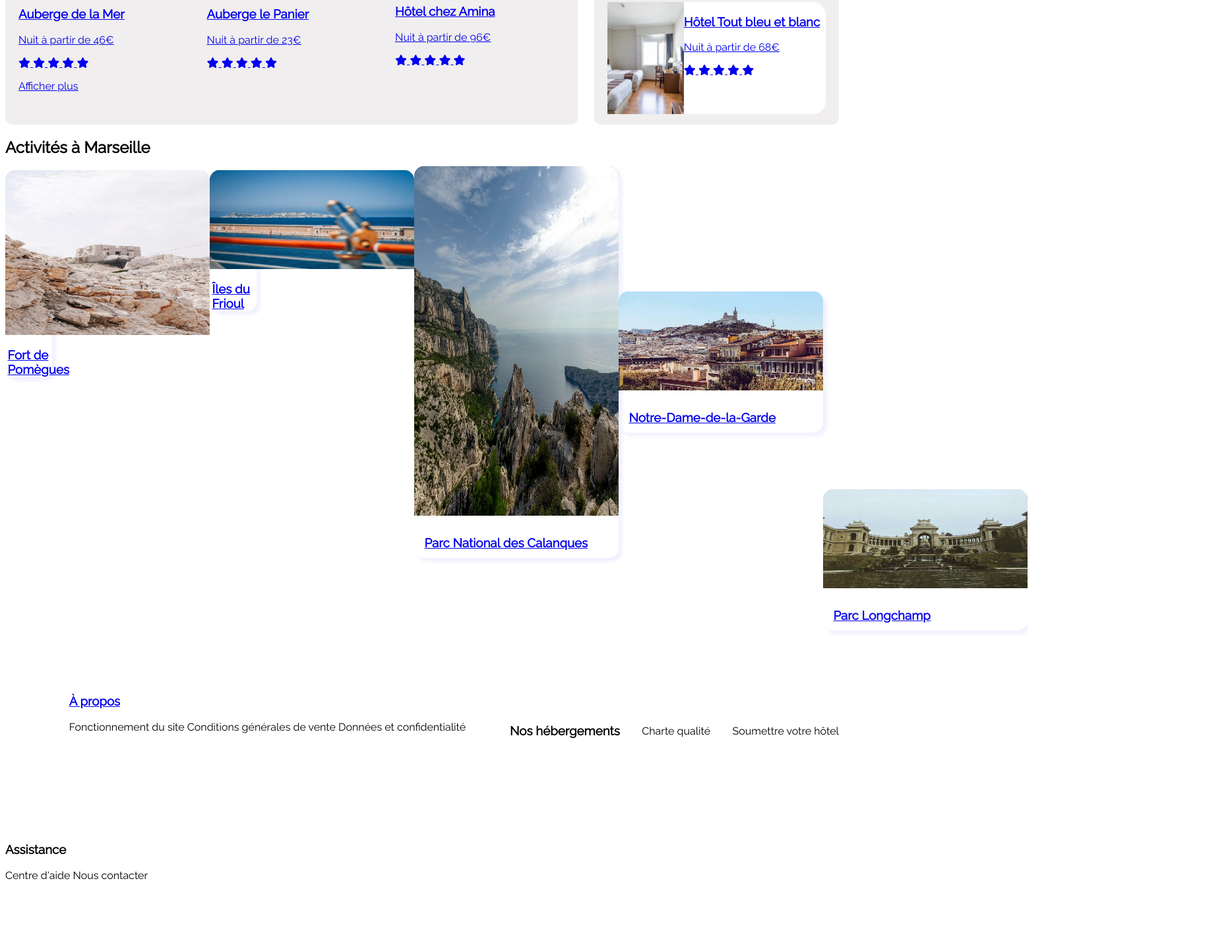
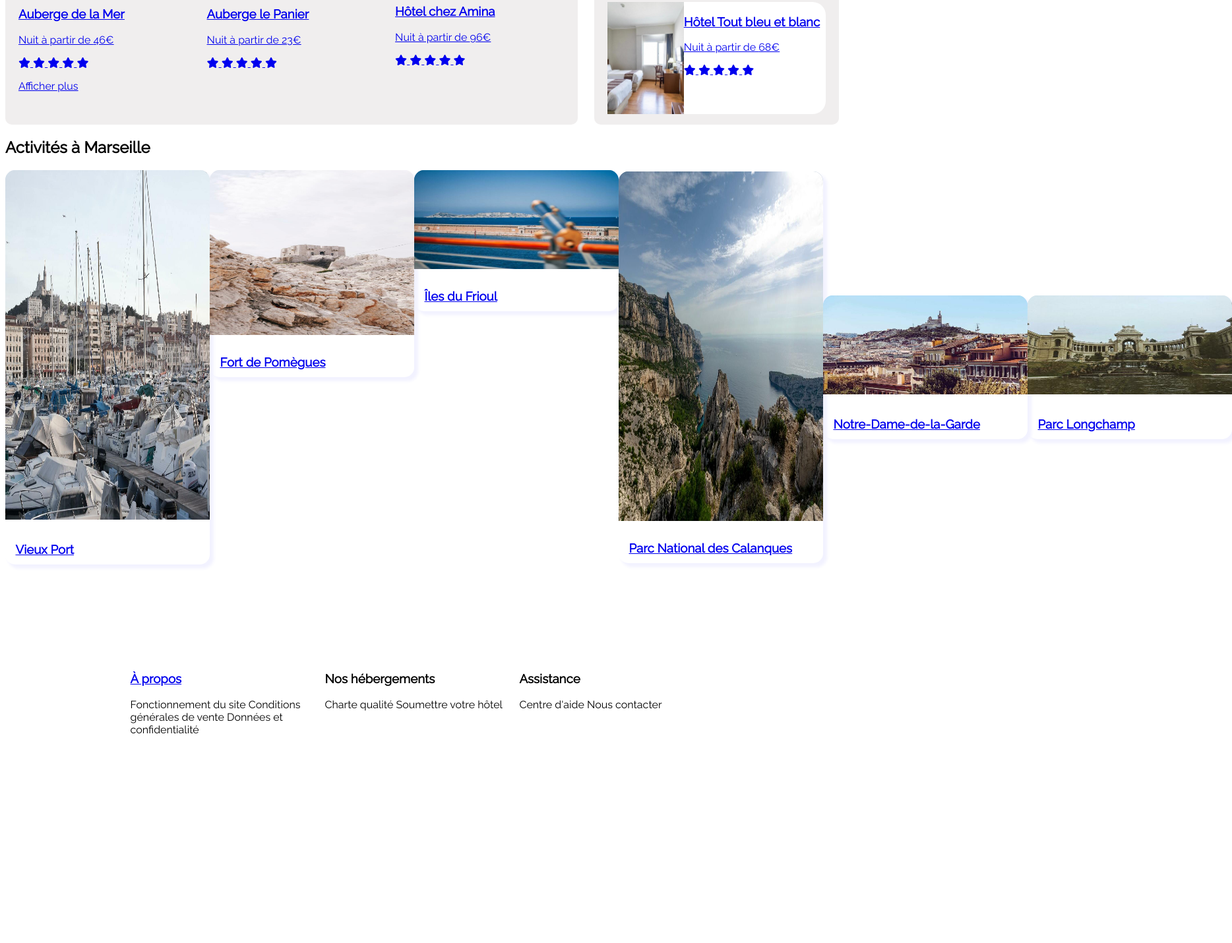
Before and after one commit to BENCLARK672/BENCLARK672.github.io, a plain HTML site: page index.html in a window 1280 px wide. Shown: the part 980-2410 px from the top of the page at 66% size, 1868 px wide, since content can reach past the window. After the commit the page ends 2163 px from the top, so only its background shows below. Drawn offline with Linux system fonts and the light colour scheme.

Commit message:
Modif Footer

```diff
--- a/index.html
+++ b/index.html
@@ -248,7 +248,13 @@
 
     <a href="#">
                             <div class="cubeActivites flexColumnCenter">
-                            <img class="imgActivites2" src="images/activites/3_medium/paul-hermann-QFTrLdQIRhI-unsplash.jpg" alt="Vieux Port">
+                            <img class="imgActivites1" src="images/activites/3_medium/reno-laithienne-QUgJhdY5Fyk-unsplash.jpg" alt="Vieux Port">
+                            <h3 class="hauteurTitre titreActivites">Vieux Port</h3>
+                            </div>
+
+     <a href="#">
+                            <div class="cubeActivites flexColumnCenter">
+                            <img class="imgActivites2" src="images/activites/3_medium/paul-hermann-QFTrLdQIRhI-unsplash.jpg" alt="Fort de Pomègues">
                             <h3 class="hauteurTitre titreActivites">Fort de Pomègues</h3>
                             </div>
      <a href="#">
@@ -257,19 +263,19 @@
                             <h3 class="hauteurTitre titreActivites">Îles du Frioul</h3>
                              </div>
      <a href="#">
-            <div class="blocActivites2356 flexBetween">
-                            <div class="cubeActivites2356 ">
+            <div class="blocAcivites2356 flexBetween">
+                            <div class="cubeActivites2356 flexColumnCenter">
                             <img class="imgActivites4" src="images/activites/3_medium/kilyan-sockalingum-NR8-cBCN3aI-unsplash.jpg" alt="Vieux Port">
                             <h3 class="hauteurTitre titreActivites">Parc National des Calanques</h3>
                             </div>
     <a href="#">
-           <div class="blocActivites2356 flexBetween">
+           <div class="blocAcivites2356 flexBetween">
                             <div class="cubeActivites2356 flexColumnCenter">
                             <img class="imgActivites5" src="images/activites/4_small/florian-wehde-xW9e8gdotxI-unsplash.jpg" alt="Vieux Port">
                             <h3 class="hauteurTitre titreActivites">Notre-Dame-de-la-Garde</h3>
                             </div>
     <a href="#">
-           <div class="blocActivites2356 flexBetween"></div>
+           <div class="blocAcivites2356 flexBetween"></div>
                             <div class="cubeActivites2356 flexColumnCenter">
                             <img class="imgActivites6" src="images/activites/4_small/lena-paulin-wH2-EJoDcV0-unsplash.jpg" alt="Vieux Port">
                             <h3 class="hauteurTitre titreActivites">Parc Longchamp</h3>
@@ -284,24 +290,22 @@
  <footer>
     <div class="footer backGris flexBetween">
         <div class="margeBlocFoot1 tailleBlocFoot">
-             <h3 class="footer-title">À propos</h3>
+            <h3>À propos</h3>
             <a class="footer-link">Fonctionnement du site</a>
             <a class="footer-link">Conditions générales de vente</a>
             <a class="footer-link">Données et confidentialité</a>
        </div>
-         <div class="tailleBlocFoot"></div>
-             <h3 class="footer-title">Nos hébergements</h3>
+       <div class="tailleBlocFoot">
+            <h3>Nos hébergements</h3>
             <a class="footer-link">Charte qualité</a>
             <a class="footer-link">Soumettre votre hôtel</a>
-
         </div>
         <div class="margeBlocFoot3 tailleBlocFoot">
-             <h3 class="footer-title">Assistance</h3>
+            <h3>Assistance</h3>
             <a class="footer-link">Centre d'aide</a>
             <a class="footer-link">Nous contacter</a>
         </div>
     </div>
-
-</section>
+</footer>
 </body>
 </html>
--- a/style.css
+++ b/style.css
@@ -382,6 +382,8 @@ nav a {
 
 .sectionactivite {
     display: flex;
+    justify-content: space-between;
+
 
 }
 
@@ -398,6 +400,7 @@ nav a {
 .blocActivites2356 {
     width: 23%;
     height: 600px;
+
 
 }
 
@@ -452,8 +455,7 @@ nav a {
     width: 310px;
     height: 150px;
     border-radius: 15px 15px 0 0;
-    display: flex;
-    flex-direction: column;
+
 }
 
 .imgActivites6 {
@@ -463,15 +465,14 @@ nav a {
     width: 310px;
     height: 150px;
     border-radius: 15px 15px 0 0;
-    display: flex;
-    flex-direction: column;
+
 
 }
 
 /* Reglage Bloc */
 
 .cubeActivites {
-    width: 23%;
+    width: 100%;
     border-radius: 15px;
     box-shadow: 5px 5px 5px 1px #f2f2ff;
 }
@@ -502,17 +503,26 @@ nav a {
 
 .tailleBlocFoot {
     height: 150px;
+    width: 600px;
+    flex-direction: column;
+    justify-content: space-between
+
 }
 
 .footer {
-    height: 300px;
+    height: 200px;
     margin-top: 100px;
 }
 
 .margeBlocFoot1 {
-    margin-left: 5%;
+    margin-left: 15%;
+    flex-direction: column;
+
 }
 
 .margeBlocFoot3 {
     margin-right: 15%;
+    flex-direction: column;
+    justify-content: space-between
+
 }
```
Lines whose indentation alone changed are shown as unchanged.
